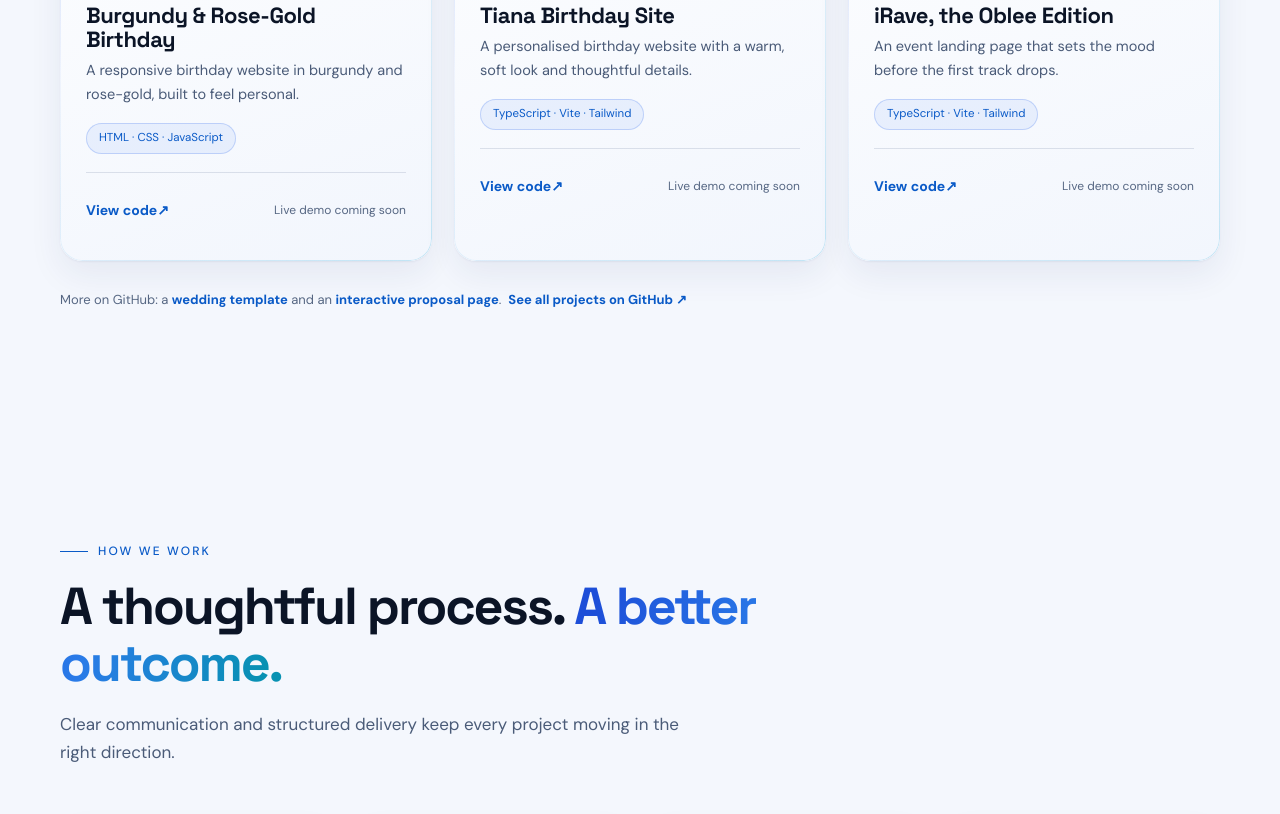
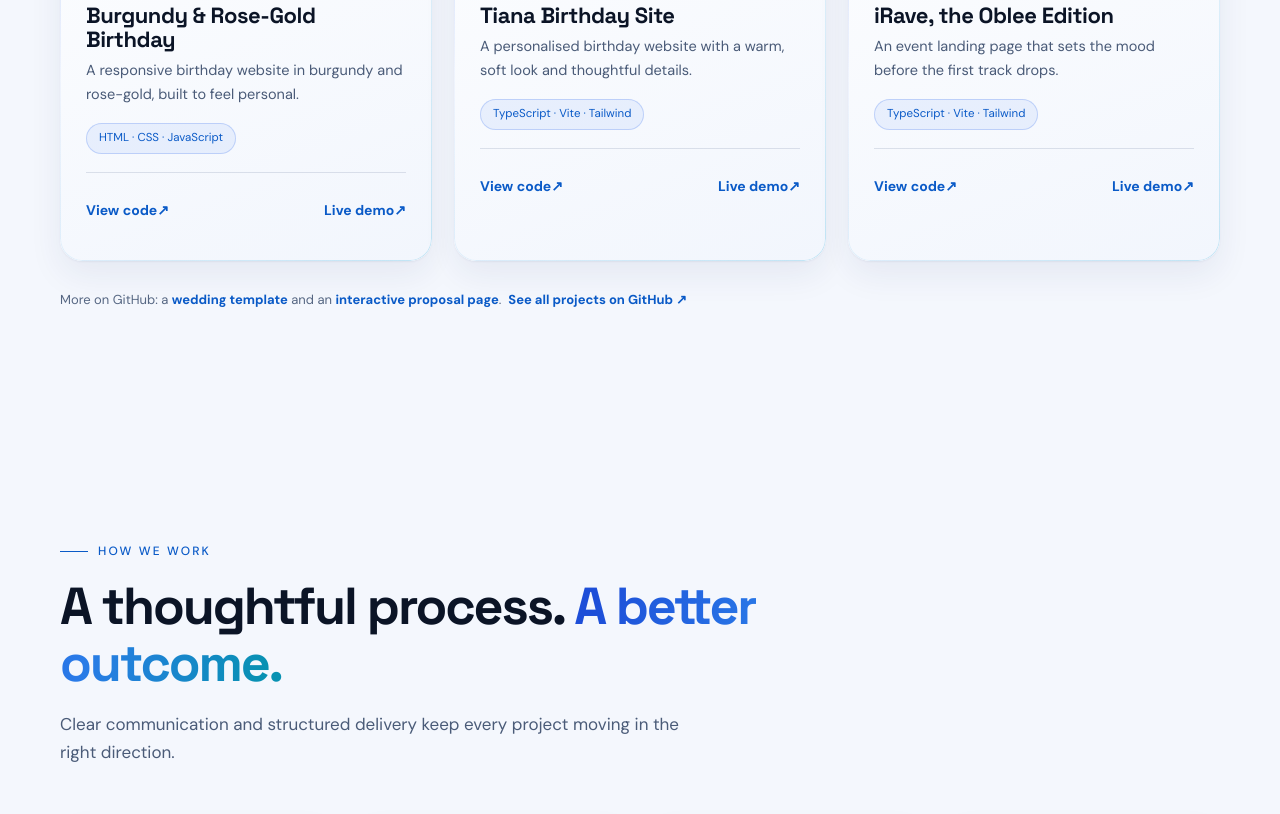
Before and after one commit to aethertimi-ctrl/aether-timi-portfolio, a plain HTML site: page index.html in a window 1280 px wide. Shown: the part 2726-3540 px from the top of the page. Drawn offline with Linux system fonts and the light colour scheme.

Commit message:
Link live demos on the three featured work cards
Co-Authored-By: Claude Sonnet 5.5 <noreply@anthropic.com>
Claude-Session: https://claude.ai/code/session_01M7DcBdjxVry8ExUxQCmLfi

```diff
--- a/index.html
+++ b/index.html
@@ -551,17 +551,17 @@
           <article class="card work-card reveal">
             <div class="work-art art-birthday"><span class="badge">Birthday website</span><div class="bgfx"></div><div class="poster"><i>happy</i><b>birthday</b></div></div>
             <div class="work-info"><h3>Burgundy &amp; Rose-Gold Birthday</h3><p>A responsive birthday website in burgundy and rose-gold, built to feel personal.</p><span class="tag">HTML · CSS · JavaScript</span>
-              <div class="work-links"><a class="link" href="https://github.com/aethertimi-ctrl/birthday-website" target="_blank" rel="noopener">View code <span aria-hidden="true">↗</span></a><span class="soon">Live demo coming soon</span></div></div>
+              <div class="work-links"><a class="link" href="https://github.com/aethertimi-ctrl/birthday-website" target="_blank" rel="noopener">View code <span aria-hidden="true">↗</span></a><a class="link" href="https://aethertimi-ctrl.github.io/birthday-website/" target="_blank" rel="noopener" aria-label="Live demo of the birthday website (opens in a new tab)">Live demo <span aria-hidden="true">↗</span></a></div></div>
           </article>
           <article class="card work-card reveal" style="--d:.1s">
             <div class="work-art art-tiana"><span class="badge">Birthday website</span><div class="bgfx"></div><div class="poster"><b>A day<br>to celebrate</b></div></div>
             <div class="work-info"><h3>Tiana Birthday Site</h3><p>A personalised birthday website with a warm, soft look and thoughtful details.</p><span class="tag">TypeScript · Vite · Tailwind</span>
-              <div class="work-links"><a class="link" href="https://github.com/aethertimi-ctrl/Tiana-birthday" target="_blank" rel="noopener">View code <span aria-hidden="true">↗</span></a><span class="soon">Live demo coming soon</span></div></div>
+              <div class="work-links"><a class="link" href="https://github.com/aethertimi-ctrl/Tiana-birthday" target="_blank" rel="noopener">View code <span aria-hidden="true">↗</span></a><a class="link" href="https://tiana-template.vercel.app/" target="_blank" rel="noopener" aria-label="Live demo of the Tiana birthday site (opens in a new tab)">Live demo <span aria-hidden="true">↗</span></a></div></div>
           </article>
           <article class="card work-card reveal" style="--d:.2s">
             <div class="work-art art-rave"><span class="badge">Event website</span><div class="bgfx"></div><div class="poster"><b>iRAVE<em>2.0</em></b><small>THE OBLEE EDITION</small></div></div>
             <div class="work-info"><h3>iRave, the Oblee Edition</h3><p>An event landing page that sets the mood before the first track drops.</p><span class="tag">TypeScript · Vite · Tailwind</span>
-              <div class="work-links"><a class="link" href="https://github.com/aethertimi-ctrl/rave-template" target="_blank" rel="noopener">View code <span aria-hidden="true">↗</span></a><span class="soon">Live demo coming soon</span></div></div>
+              <div class="work-links"><a class="link" href="https://github.com/aethertimi-ctrl/rave-template" target="_blank" rel="noopener">View code <span aria-hidden="true">↗</span></a><a class="link" href="https://rave-template.vercel.app/" target="_blank" rel="noopener" aria-label="Live demo of the rave event site (opens in a new tab)">Live demo <span aria-hidden="true">↗</span></a></div></div>
           </article>
         </div>
         <p class="work-note reveal">More on GitHub: a <a class="link" href="https://github.com/aethertimi-ctrl/wedding-template" target="_blank" rel="noopener">wedding template</a> and an <a class="link" href="https://github.com/aethertimi-ctrl/a-proposal-for-prince-" target="_blank" rel="noopener">interactive proposal page</a>. &nbsp;<a class="link" href="https://github.com/aethertimi-ctrl" target="_blank" rel="noopener">See all projects on GitHub <span aria-hidden="true">↗</span></a></p>
```
